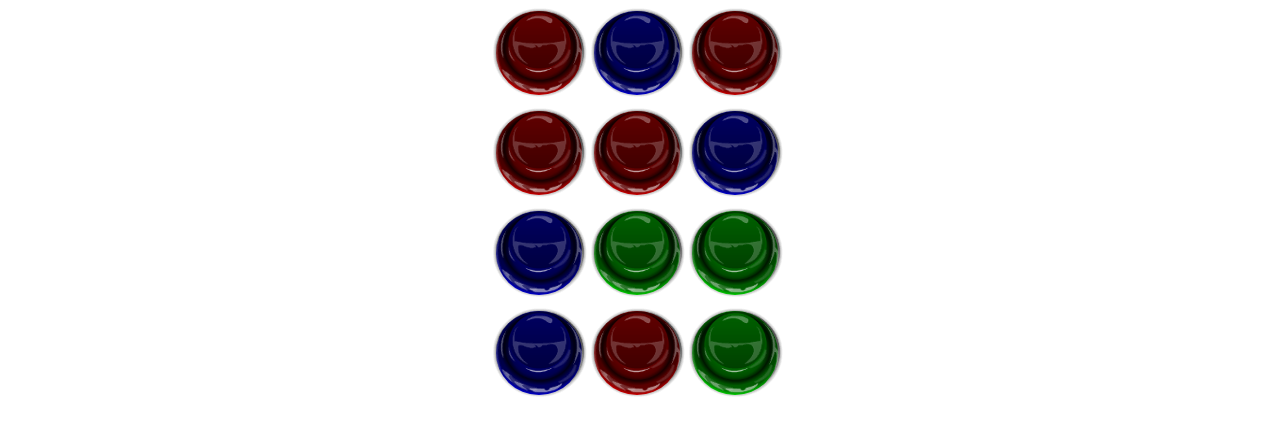
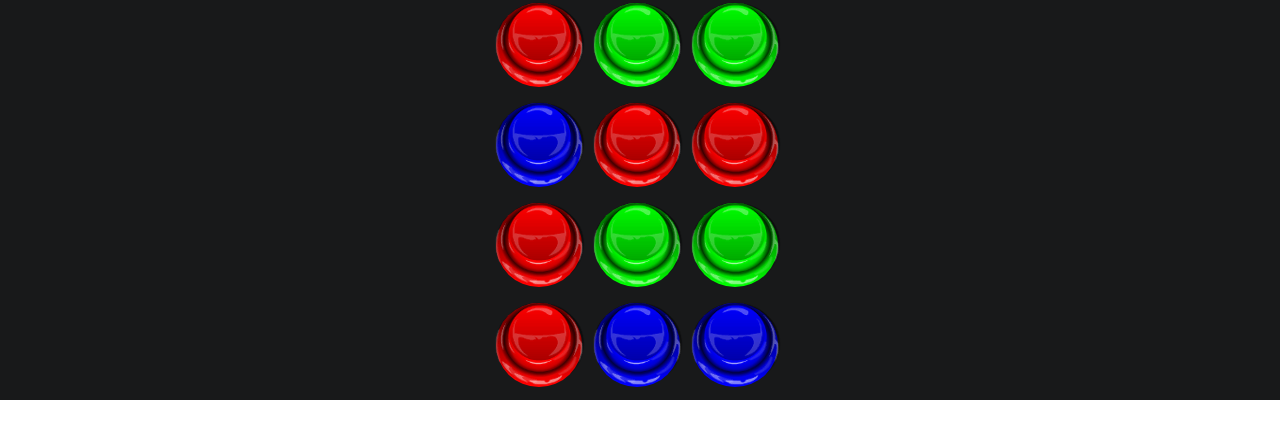
Before and after one commit to gui-rossi/instant-buttons-memes, a Vue app: page / in a window 1280 px wide. Shown: the top 438 px of the page. Built offline with nearby package versions, Linux system fonts and the light colour scheme.

Commit message:
added instant button component

```diff
--- a/src/App.vue
+++ b/src/App.vue
@@ -1,13 +1,9 @@
 <template>
   <div class="app">
     <div class="background-buttons">
+
       <!-- <button @click="this.takePicture">TIRE FOTO</button> -->
-
-      <div class="instant" v-for="instant in listOfInstants" :key="instant">
-        <div class="small-button-background" :style="getRandomColor()"></div>
-        <button class="small-button"></button>
-        <div class="small-button-shadow"></div>
-      </div>
+      <InstantButton v-for="instant in listOfInstants" :key="instant" />
 
     </div>
   </div>
@@ -16,6 +12,7 @@
 <script>
 /* eslint-disable */
 import { Camera, CameraResultType } from '@capacitor/camera'
+import InstantButton from '../src/components/instant-button/instant-button.vue'
 import { App } from '@capacitor/app'
 
 export default {
@@ -27,13 +24,20 @@ export default {
     return {
       myImage: null,
       listOfInstants: [1, 2, 3, 4, 5, 6, 7, 8, 9, 10, 11, 12],
-      colors: ['#FF0000', '#00FF00', '#0000FF']
+
     }
+  },
+  components: {
+    InstantButton
   },
   mounted: function () {
 
   },
   methods: {
+    getRandomColor: function () {
+      const randomIndex = Math.floor(Math.random() * this.colors.length);
+      return 'background-color: ' + this.colors[randomIndex];
+    },
     takePicture: async function () {
       const image = await Camera.getPhoto({
         quality: 90,
@@ -47,15 +51,21 @@ export default {
         this.myImage = imageUrl;
       }
     },
-    getRandomColor: function () {
-      const randomIndex = Math.floor(Math.random() * this.colors.length);
-      return 'background-color: ' + this.colors[randomIndex];
-    }
   },
 }
 </script>
 
 <style>
+body {
+  margin: 0;
+}
+
+.app {
+  display: flex;
+  justify-content: center;
+  background-color: #18191A;
+}
+
 .background-buttons {
   width: 300px;
   text-align: center;
@@ -65,56 +75,4 @@ export default {
   text-align: center;
   flex-wrap: wrap;
 }
-
-.app {
-  display: flex;
-  justify-content: center;
-}
-
-.instant {
-  position: relative;
-  vertical-align: top;
-  text-align: center;
-  word-wrap: break-word;
-
-  margin-right: 18px;
-  flex-basis: calc((100% - 60px) / 3);
-  margin-bottom: 100px;
-}
-
-.circle {
-  background-color: #00ff00;
-}
-
-.small-button-background {
-  border-radius: 50%;
-  width: 86px;
-  height: 84px;
-  margin-top: 3px;
-  margin-left: 3px;
-  position: absolute;
-}
-
-.small-button {
-  width: 94px;
-  height: 89px;
-  position: absolute;
-  border: 0;
-  display: block;
-  background: url('/public/up.png') no-repeat;
-  z-index: 1;
-  outline: none;
-}
-
-.small-button:active {
-  background: url('/public/down.png') no-repeat;
-}
-
-.small-button-shadow {
-  width: 94px;
-  height: 89px;
-  margin-bottom: 5px;
-  background: url('/public/shadow.png') no-repeat;
-  position: absolute;
-}
 </style>
--- /dev/null
+++ b/src/components/instant-button/instant-button.vue
@@ -0,0 +1,72 @@
+<template>
+    <div class="instant">
+        <div class="small-button-background" :style="getRandomColor()"></div>
+        <button class="small-button"></button>
+        <div class="small-button-shadow"></div>
+    </div>
+</template>
+
+<script>
+
+export default {
+    name: "instant-button",
+    data: function () {
+        return {
+            colors: ['#FF0000', '#00FF00', '#0000FF']
+        }
+    },
+    methods: {
+        getRandomColor: function () {
+            const randomIndex = Math.floor(Math.random() * this.colors.length);
+            return 'background-color: ' + this.colors[randomIndex];
+        }
+    }
+}
+
+</script>
+
+<style>
+.instant {
+    position: relative;
+    vertical-align: top;
+    text-align: center;
+    word-wrap: break-word;
+
+    margin-right: 18px;
+    flex-basis: calc((100% - 60px) / 3);
+    margin-bottom: 100px;
+}
+
+.small-button-background {
+    border-radius: 50%;
+    width: 86px;
+    height: 84px;
+    margin-top: 3px;
+    margin-left: 3px;
+    position: absolute;
+}
+
+.small-button {
+    width: 94px;
+    height: 89px;
+    position: absolute;
+    border: 0;
+    display: block;
+    background: url('/public/up.png') no-repeat;
+    z-index: 1;
+    outline: none;
+}
+
+.small-button:active {
+    background: url('/public/down.png') no-repeat;
+}
+
+.small-button-shadow {
+    width: 94px;
+    height: 89px;
+    margin-bottom: 5px;
+    background: url('/public/shadow.png') no-repeat;
+    position: absolute;
+    z-index: -1;
+}
+</style>
```
